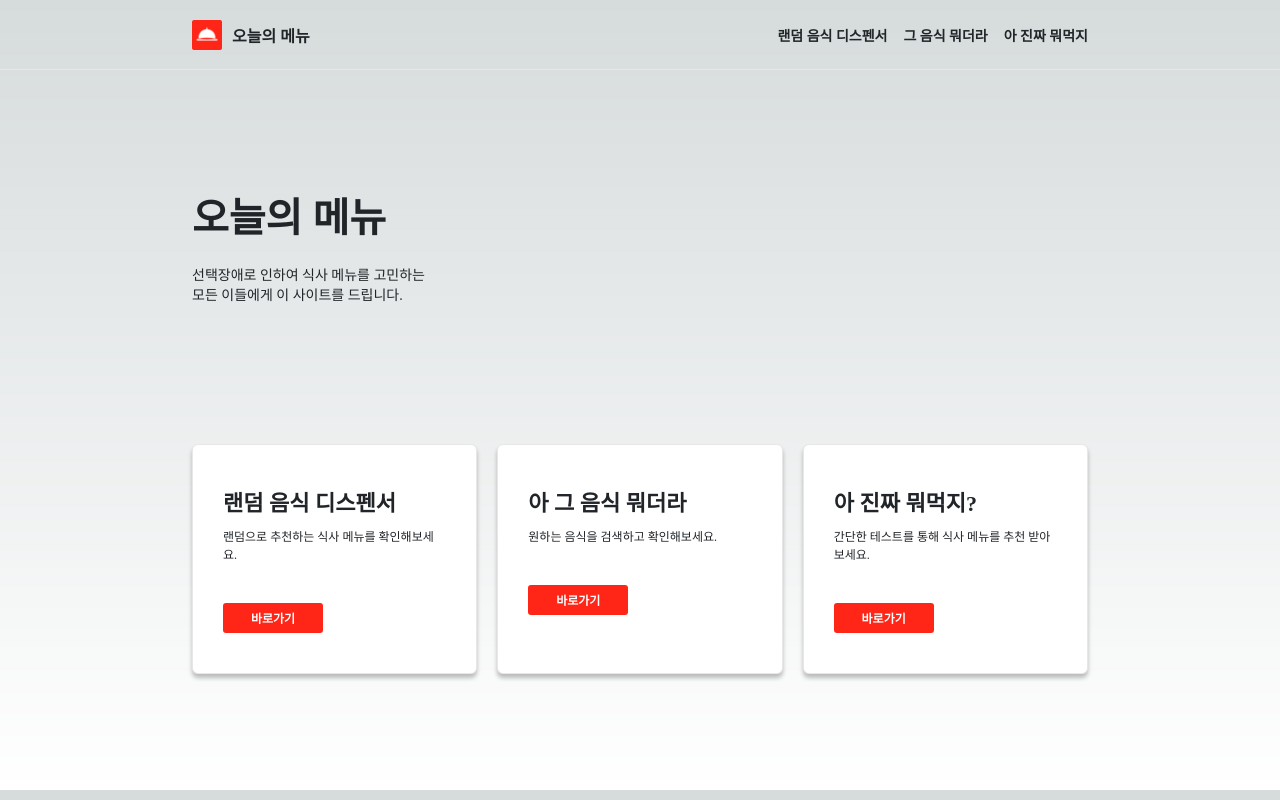
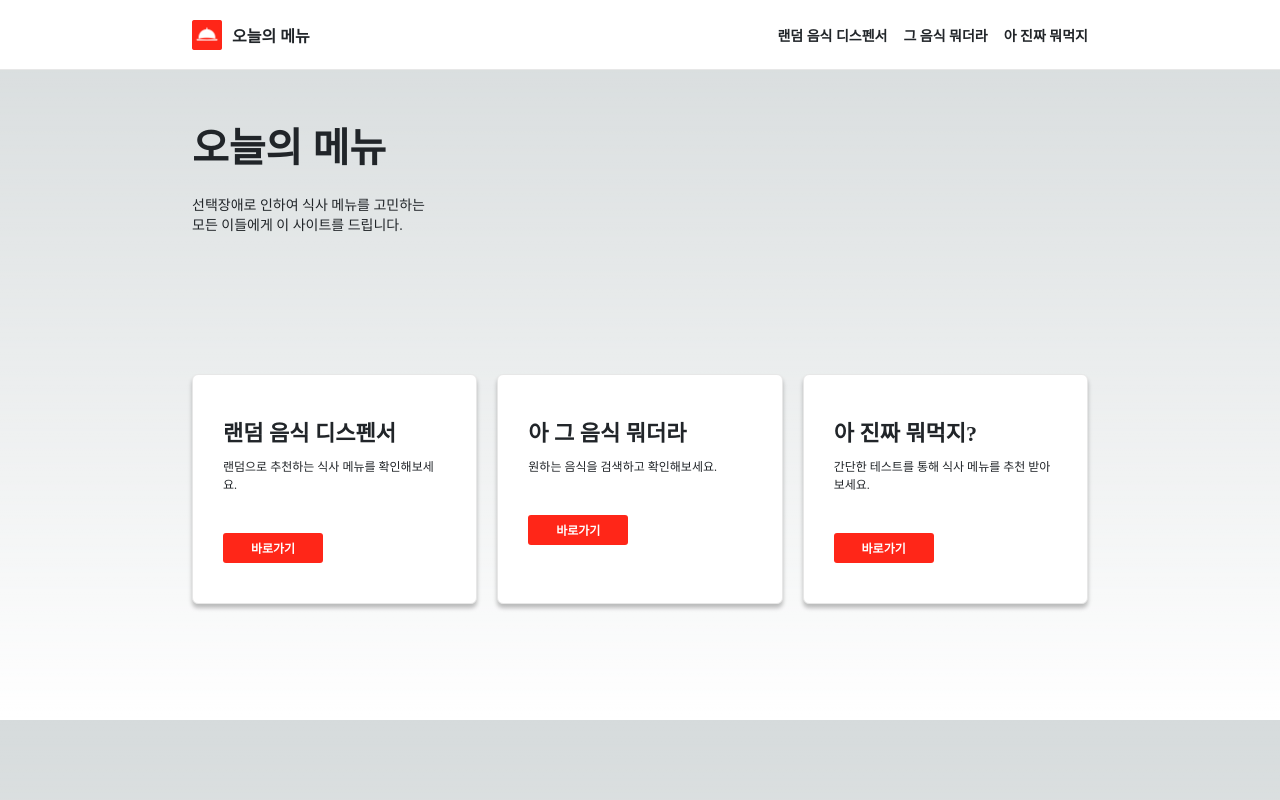
Before and after one commit to waterbeen0530/Today-Menu, a Next.js app: page / in a window 1280 px wide. Built offline with nearby package versions, Linux system fonts and the light colour scheme.

Commit message:
[REFAC] header

```diff
--- a/components/common/header.tsx
+++ b/components/common/header.tsx
@@ -21,12 +21,15 @@ export default function Header() {
 }
 
 const Container = styled.div`
+  position: absolute;
+  top: 0;
   width: 100%;
   height: 70px;
   border-bottom: solid 1px ${theme.lightGrayColor};
   display: flex;
   align-items: center;
   justify-content: center;
+  background-color: ${theme.whiteColor};
 `;
 
 const Wrapper = styled.div`
```
